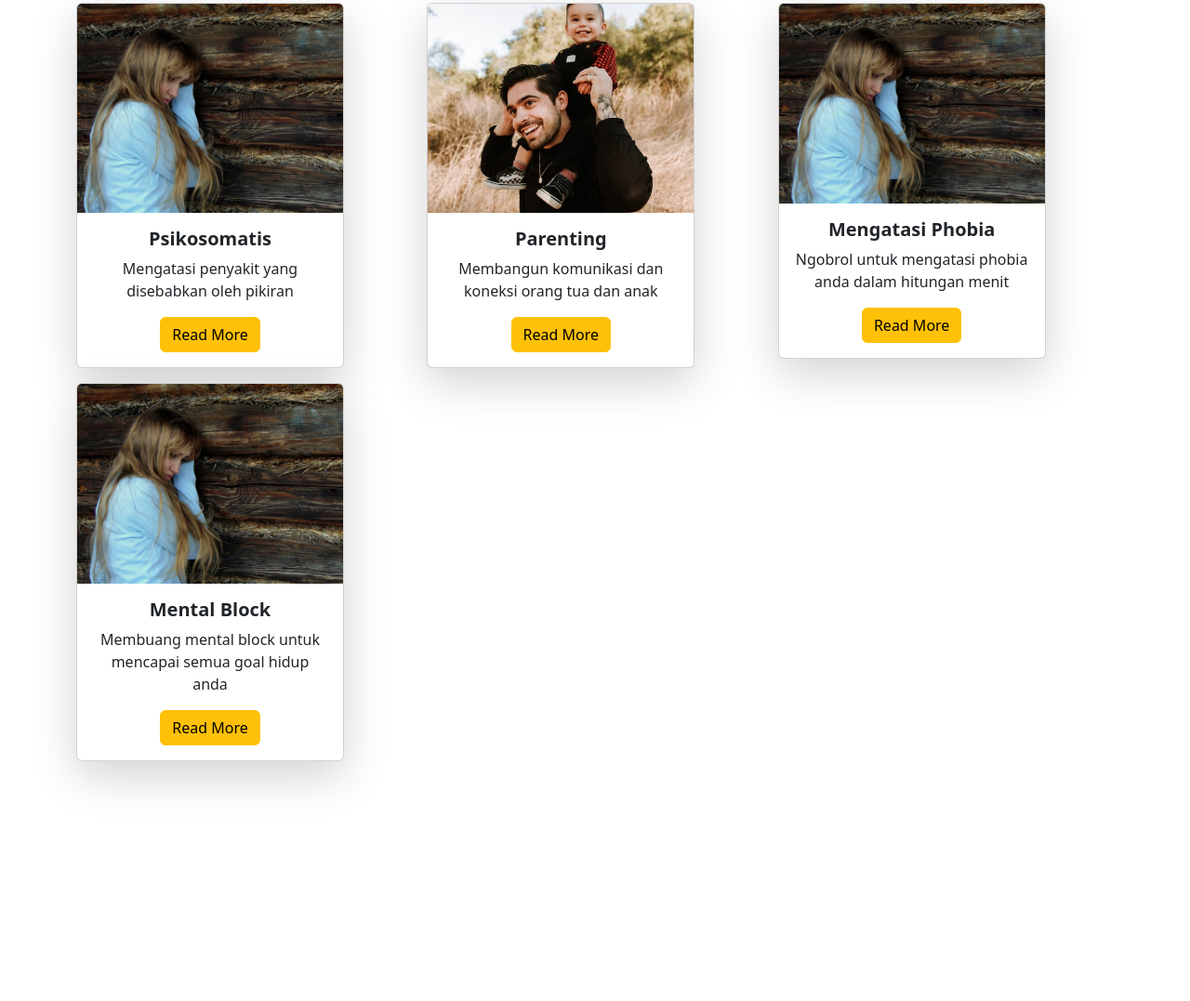
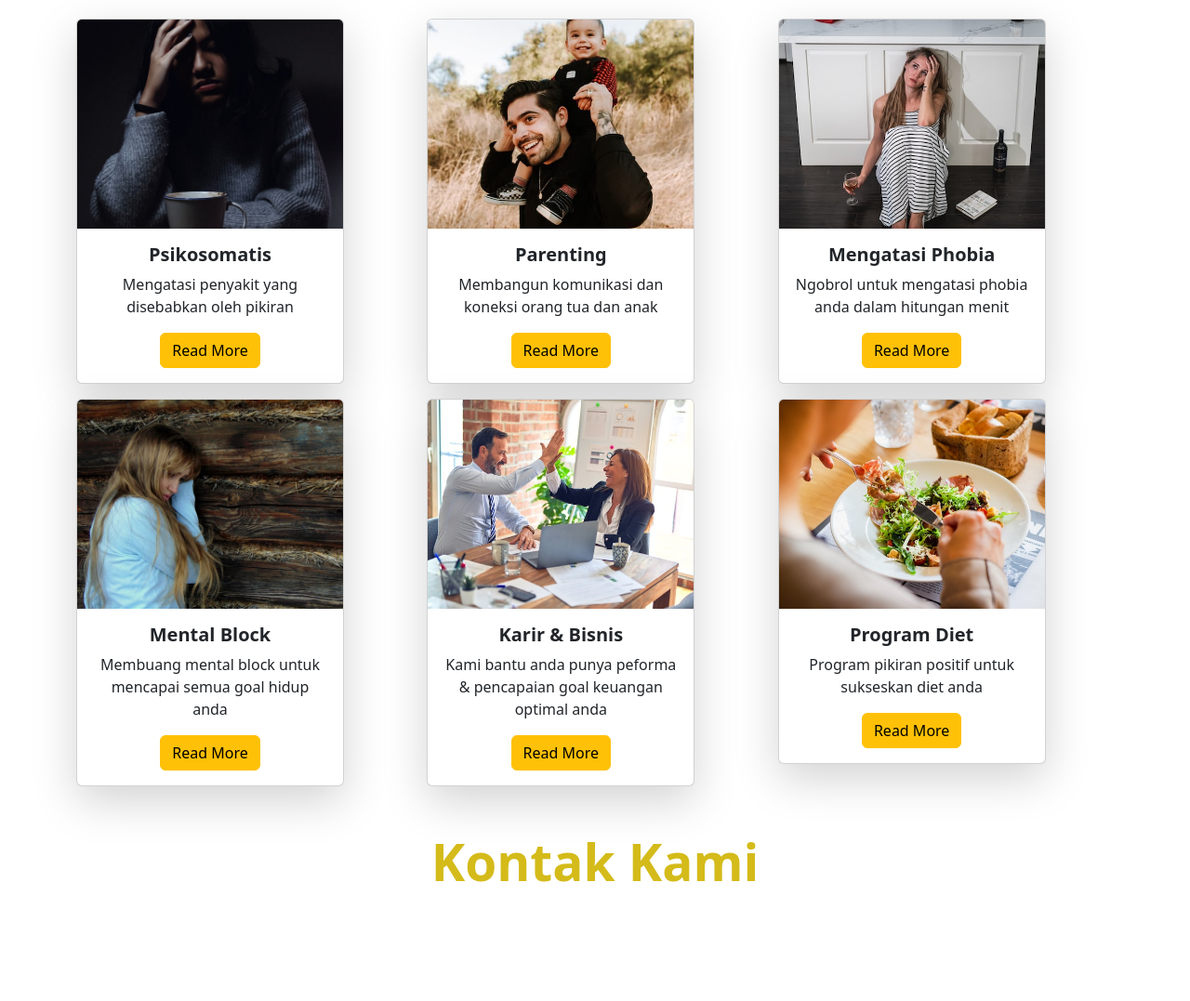
Before and after one commit to iiizal15/Portofolio-Perusahaan-TTC, a plain HTML site: page index.html in a window 1280 px wide. Shown: the part 741-1818 px from the top of the page at 93% size. Drawn offline with nearby package versions, Linux system fonts and the light colour scheme.

Commit message:
update index

```diff
--- a/index.html
+++ b/index.html
@@ -16,6 +16,7 @@
     <nav class="navbar navbar-expand-lg navbar-dark shadow" style="background-color: #00129c">
       <div class="container">
         <!-- <a class="navbar-brand" href="#">TALK THERAPY CLINIC</a> -->
+
         <!-- Logo & Judul pada Navbar Website -->
         <nav class="navbar-dark">
           <div class="container">
@@ -53,13 +54,14 @@
 
     <!-- Awal Section Jumbotron -->
     <section class="jumbotron text-center">
-      <div class="bg-image" style="background-image: url('gambar/background web.jpg')"></div>
       <img src="gambar/LOGO TTC.png" alt="Logo TTC" width="200" />
-      <h1 class="display-4" style="font-family: sans-serif; color: #d4bb1a">TALK THERAPY CLINIC</h1>
-      <p class="lead" style="color: #989818; background-color: #e2edff">"Layanan penguatan mental untuk membantu mereka menemukan kembali kebahagiaan yang sebenarnya sudah ada dalam diri mereka"</p>
-      <!-- <hr class="my-4" />
+      <div class="bg-opacity-50" style="background-color: rgba(0, 0, 0, 0.5); height: 27vh">
+        <h1 class="display-4" style="font-family: sans-serif; color: #d4bb1a">TALK THERAPY CLINIC</h1>
+        <p class="lead" style="color: #d2d200">"Layanan penguatan mental untuk membantu mereka menemukan kembali kebahagiaan yang sebenarnya sudah ada dalam diri mereka"</p>
+        <!-- <hr class="my-4" />
       <p>It uses utility classes for typography and spacing to space content out within the larger container.</p> -->
-      <a class="btn btn-warning btn-lg" href="#" role="button">Ayok Ngobrol</a>
+        <a class="btn btn-warning btn-lg" href="#" role="button">Ayok Ngobrol</a>
+      </div>
     </section>
     <!-- Akhir Section Jumbotron -->
 
@@ -72,9 +74,9 @@
           </div>
         </div>
         <div class="row row-cols-1 row-cols-sm-2 row-cols-md-3 g-3 mt-3">
-          <div class="col-4">
+          <div class="col-md-4">
             <div class="card shadow-lg text-center" style="width: 18rem">
-              <img src="layanan/mental block.jpg" class="card-img-top" style="object-fit: cover" width="100%" height="225" alt="psikosomatis" />
+              <img src="layanan/psikosomatis.jpg" class="card-img-top" style="object-fit: cover" width="100%" height="225" alt="psikosomatis" />
               <div class="card-body">
                 <h5 class="card-title text-center fw-bold">Psikosomatis</h5>
                 <p class="card-text text-center">Mengatasi penyakit yang disebabkan oleh pikiran</p>
@@ -82,7 +84,7 @@
               </div>
             </div>
           </div>
-          <div class="col-4">
+          <div class="col-md-4">
             <div class="card shadow-lg text-center" style="width: 18rem">
               <img src="layanan/parenting.jpg" class="card-img-top" style="object-fit: cover" width="100%" height="225" alt="parenting" />
               <div class="card-body">
@@ -92,9 +94,9 @@
               </div>
             </div>
           </div>
-          <div class="col-4">
+          <div class="col-md-4">
             <div class="card shadow-lg text-center" style="width: 18rem">
-              <img src="layanan/mental block.jpg" class="card-img-top" alt="mengatasi phobia" />
+              <img src="layanan/mengatasi phobia.jpg" class="card-img-top" style="object-fit: cover" width="100%" height="225" alt="mengatasi phobia" />
               <div class="card-body">
                 <h5 class="card-title text-sm-center fw-bold">Mengatasi Phobia</h5>
                 <p class="card-text text-sm-center">Ngobrol untuk mengatasi phobia anda dalam hitungan menit</p>
@@ -102,12 +104,32 @@
               </div>
             </div>
           </div>
-          <div class="col-4">
+          <div class="col-md-4">
             <div class="card shadow-lg text-center" style="width: 18rem">
-              <img src="layanan/mental block.jpg" class="card-img-top" alt="mental block" />
+              <img src="layanan/mental block.jpg" class="card-img-top" style="object-fit: cover" width="100%" height="225" alt="mental block" />
               <div class="card-body">
                 <h5 class="card-title text-sm-center fw-bold">Mental Block</h5>
                 <p class="card-text text-sm-center">Membuang mental block untuk mencapai semua goal hidup anda</p>
+                <a href="#" class="btn btn-warning">Read More</a>
+              </div>
+            </div>
+          </div>
+          <div class="col-md-4">
+            <div class="card shadow-lg text-center" style="width: 18rem">
+              <img src="layanan/karir.jpg" class="card-img-top" style="object-fit: cover" width="100%" height="225" alt="karir & bisnis" />
+              <div class="card-body">
+                <h5 class="card-title text-sm-center fw-bold">Karir & Bisnis</h5>
+                <p class="card-text text-sm-center">Kami bantu anda punya peforma & pencapaian goal keuangan optimal anda</p>
+                <a href="#" class="btn btn-warning">Read More</a>
+              </div>
+            </div>
+          </div>
+          <div class="col-md-4">
+            <div class="card shadow-lg text-center" style="width: 18rem">
+              <img src="layanan/diet.jpg" class="card-img-top" style="object-fit: cover" width="100%" height="225" alt="program diet" />
+              <div class="card-body">
+                <h5 class="card-title text-sm-center fw-bold">Program Diet</h5>
+                <p class="card-text text-sm-center">Program pikiran positif untuk sukseskan diet anda</p>
                 <a href="#" class="btn btn-warning">Read More</a>
               </div>
             </div>
@@ -116,6 +138,18 @@
       </div>
     </section>
     <!-- Akhir Section Layanan -->
+
+    <!-- Section Kontak -->
+    <section id="kontak">
+      <div class="container mt-5">
+        <div class="row text-center">
+          <div class="col">
+            <h2 style="font-weight: bold; font-size: 55px; color: #d4bb1a">Kontak Kami</h2>
+          </div>
+        </div>
+      </div>
+    </section>
+    <!-- Akhir Section Kontak -->
 
     <!-- Awal Section Tentang Kami -->
     <!-- <section id="Tentang Kami">
--- a/style.css
+++ b/style.css
@@ -1,10 +1,9 @@
 body {
-  min-height: 2000px;
-  /* font-family: Verdana, Geneva, Tahoma, sans-serif; */
+  min-height: 3000px;
 }
 .jumbotron {
   padding: 2rem 1rem;
-  background-image: url('gambar/background web.jpg');
+  background-image: url('gambar/bgjumbotron.jpg');
   background-repeat: no-repeat;
   background-size: cover;
   background-position: center;
```
Also changed, not shown: gambar/bgjumbotron.jpg (renamed from gambar/background web.jpg), layanan/diet.jpg (added), layanan/karir.jpg (added).
